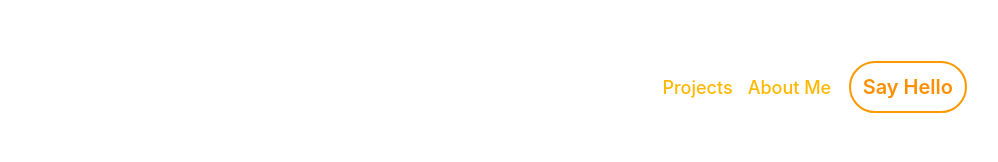
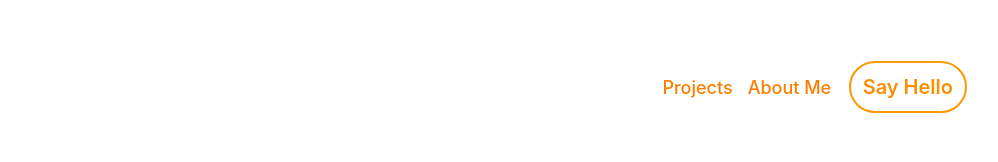
Before and after one commit to a7coder/A7Coder-Portfolio, a Next.js app: page / in a window 1280 px wide. Shown: the top 162 px of the page, without its empty margins (256-1254 px from the left). Built offline with nearby package versions, Linux system fonts and the light colour scheme.

Commit message:
almonstss

```diff
--- a/styles/alink.module.css
+++ b/styles/alink.module.css
@@ -1,6 +1,6 @@
 .alink a{
     font-size: 1.8rem;
-    color: rgb(255 184 0);
+    color: #fc7e00;
     text-decoration: none;
     font-weight: 450;
     padding: 0.5rem 0.75rem;
@@ -8,7 +8,7 @@
 }
 .alink a:hover{
 
-    color: #fc8800;
+    color: #fc7a00;
     text-decoration: underline  #fc1900 solid 3px;
 
 
```
